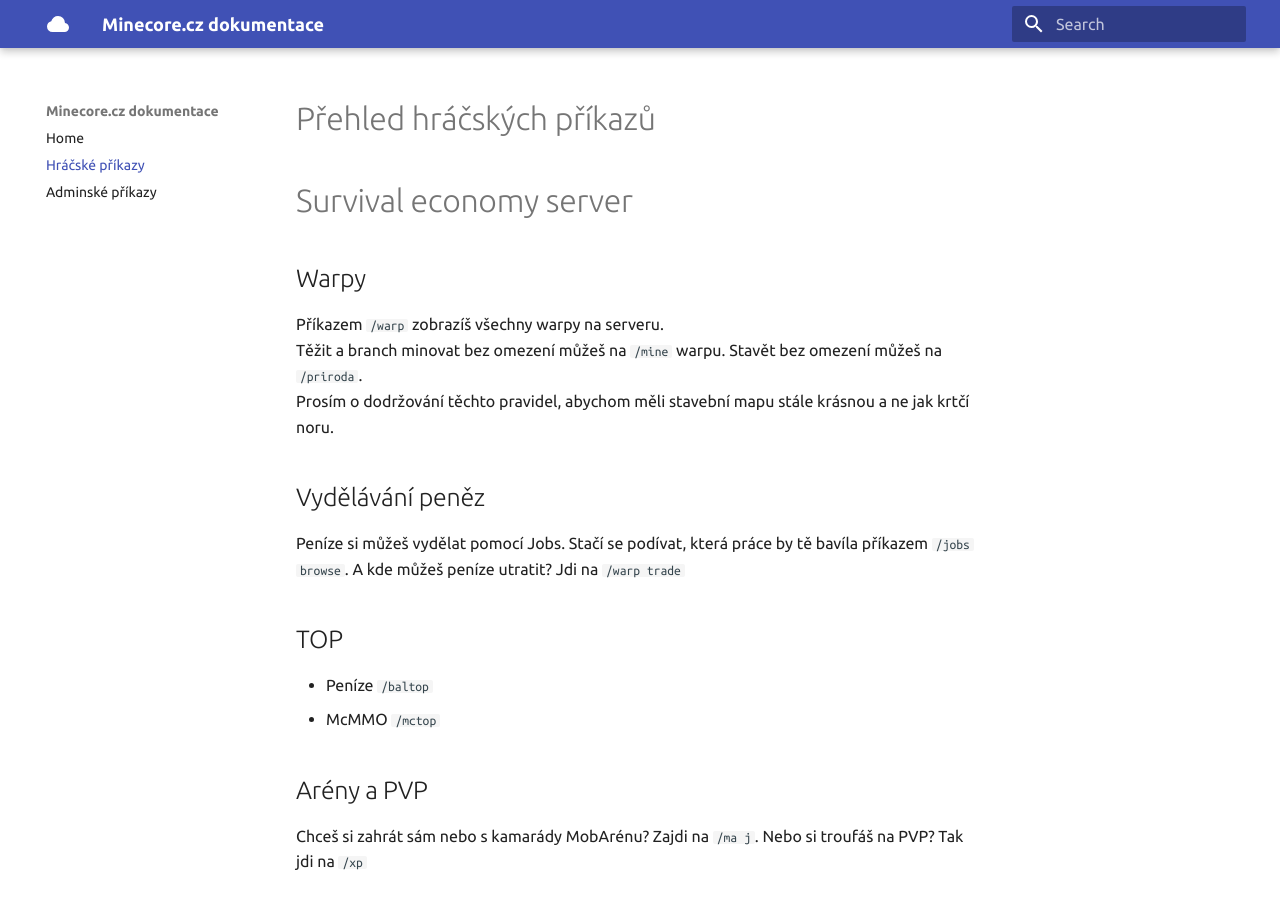
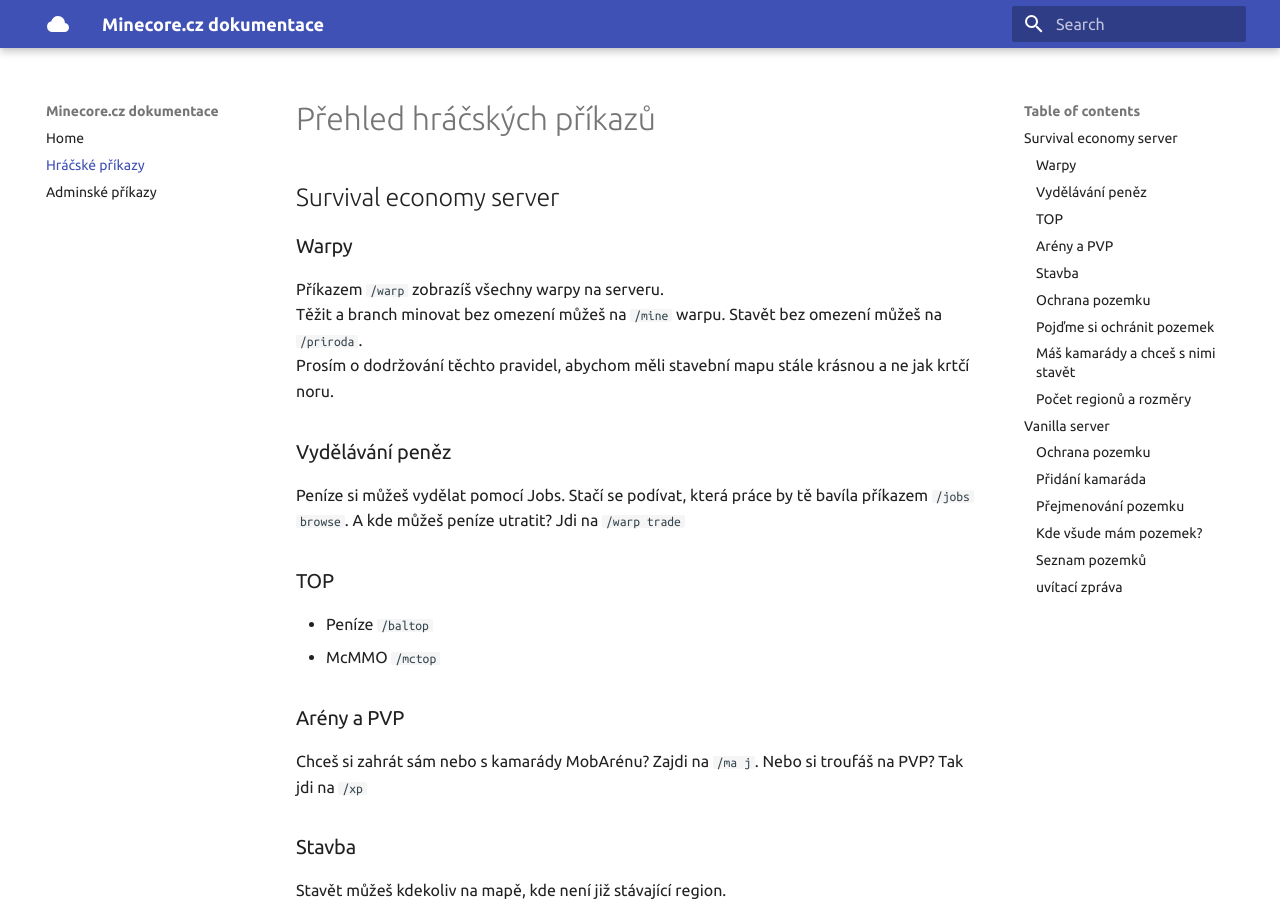
Before and after one commit to Ownercz/minecore-docs, an MkDocs documentation site: the page built from docs/player.md, in a window 1280 px wide and 900 px high. Built offline with MkDocs 1.6.1 and Material for MkDocs 9.7.7, drawn with Linux system fonts in a browser that asks for light colours.

Commit message:
Update player.md

````diff
--- a/docs/player.md
+++ b/docs/player.md
@@ -1,29 +1,29 @@
 # Přehled hráčských příkazů
-# Survival economy server
+## Survival economy server
 
-## Warpy
+### Warpy
 Příkazem ```/warp``` zobrazíš všechny warpy na serveru.
 Těžit a branch minovat bez omezení můžeš na ```/mine``` warpu. Stavět bez omezení můžeš na ```/priroda```.
 Prosím o dodržování těchto pravidel, abychom měli stavební mapu stále krásnou a ne jak krtčí noru.
 
-## Vydělávání peněz
+### Vydělávání peněz
 Peníze si můžeš vydělat pomocí Jobs. Stačí se podívat, která práce by tě bavíla příkazem ```/jobs browse```.
 A kde můžeš peníze utratit? Jdi na ```/warp trade```
 
-## TOP
+### TOP
 - Peníze  ```/baltop```
 - McMMO  ```/mctop```
 
-## Arény a PVP
+### Arény a PVP
 Chceš si zahrát sám nebo s kamarády MobArénu? Zajdi na  ```/ma j```.
 Nebo si troufáš na PVP? Tak jdi na ```/xp```
 
-## Stavba
+### Stavba
 Stavět můžeš kdekoliv na mapě, kde není již stávající region.
 Region chápej jako pozemek, který už někdo vlastní.
 Do mapy, kde je možné stavět, se dostaneš přes ```/priroda```.
 
-## Ochrana pozemku
+### Ochrana pozemku
 Začneme ochranou pozemku - na ```/warp priroda``` sis našel/a krásné místo.
 Zda tam není jiný region, stačí napsat ```/rg info``` - to ti vždy vypíše informace o regionu a tak zjistíš, zda tam opravdu je či není.
 
@@ -68,8 +68,8 @@ Získal si kamarády, skvělá práce! Tak je pojďme pozvat do tvého pozemku.
 
 
 
-# Vanilla server
-## Ochrana pozemku
+## Vanilla server
+### Ochrana pozemku
 
 Jako první musíš napsat `/t create název_pozemku` například `/t create ostrava`.
 Nyní máš název pozemku a potřebuješ k němu nastavit samotnou oblast.
@@ -80,17 +80,17 @@ Počet chunků, které můžeš mít u svého pozemku, je maximálně 16. Tedy m
 Odebrat kus pozemku můžeš pomocí `/t unclaim`.
 Odebrat kompletně pozemek můžeš pomocí `/t delete`.
 
-#### Přidání kamaráda
+### Přidání kamaráda
 Nejdřív jdi na svůj pozemek. Kamaráda přidáš příkazem `/t add NICK` , například `/t add Davo` přidá kamaráda s nickem Davo do tvého pozemku.
 
 Kamarád pak přijme tvé pozvání `/accept`
 
 Odebrání můžeš udělat poté příkazem: `/t kick NICK`
 
-#### Přejmenování pozemku
+### Přejmenování pozemku
 Stůj ve svém pozemku, který chceš přejmenovat, následně napiš `/t set name Brno`. To nastaví jméno tvého pozemku na Brno.
 
-##### Kde všude mám pozemek?
+### Kde všude mám pozemek?
 Mapu pozemku si můžeš zobrazit pomocí příkazu `/towny map`.
 Můžeš si taky zapnout/vypnout zobrazení okrajů chunku, díky kterým uvidíš, kde přesně ti končí pozemek příkazem `/res toggle constantplotborder`.
 
@@ -98,9 +98,9 @@ Neustálé vypisování mapy do chatu můžeš zapnout/vypnout `/res toggle map`
 
 Zelené = tvůj pozemek, šedé = ničí pozemek, červené = cizí/pvp.
 
-#### Seznam pozemků
+### Seznam pozemků
 /t list - klikneš a můžeš se portnout
 
-#### uvítací zpráva
+### uvítací zpráva
 /t set board
 /t set board none - smazat
````
